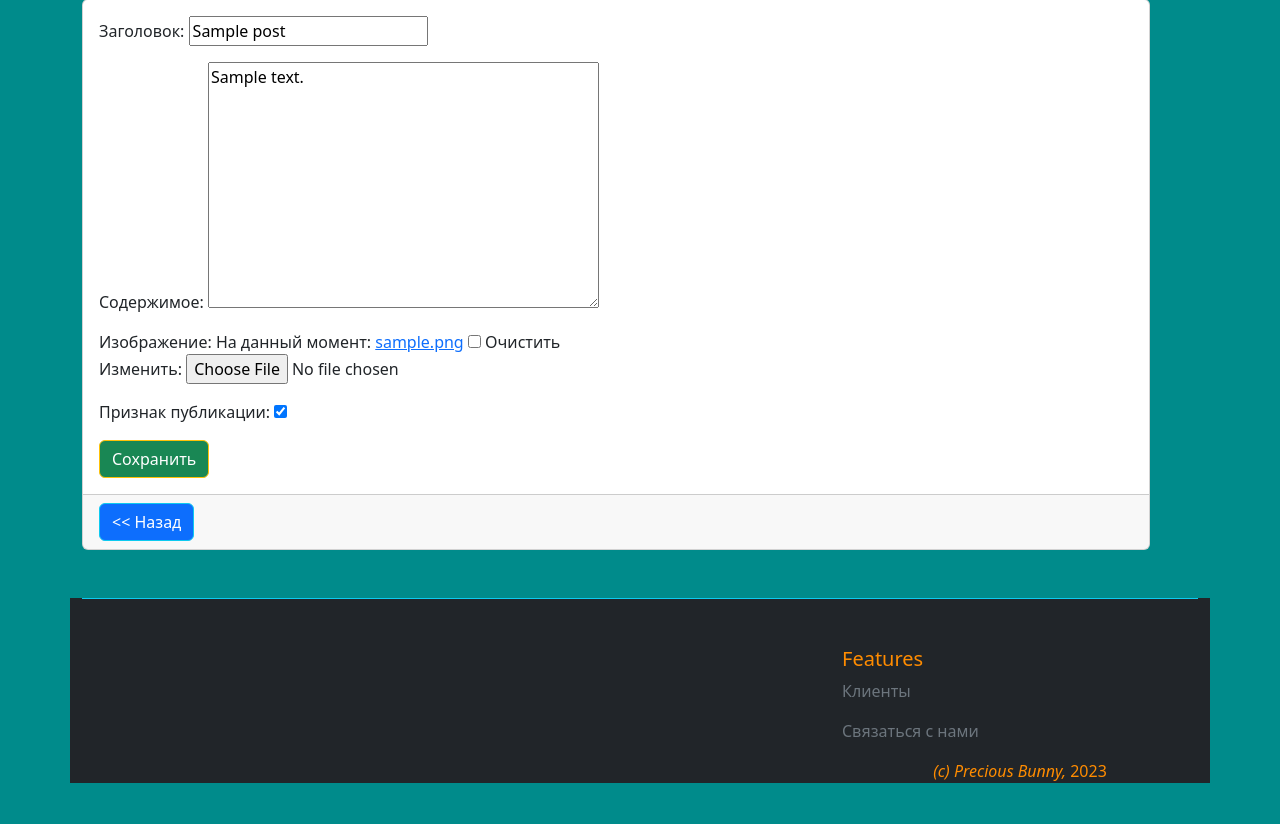
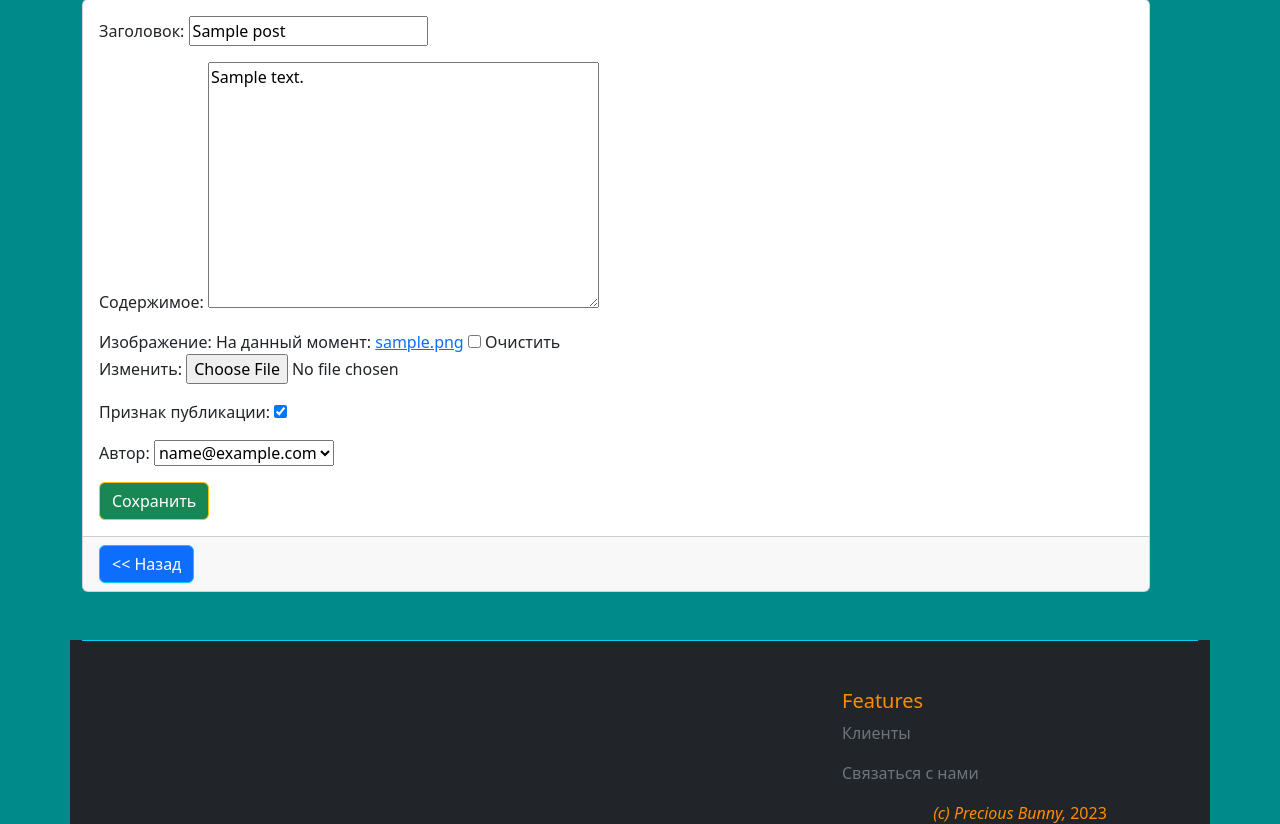
Before and after one commit to PreciousBunny/skypro_coursework_django, a Django app: a page that uses main/templates/main/base.html in a window 1280 px wide. Shown: the part 97-921 px from the top of the page. Run offline with Django 5.2, Linux system fonts and the light colour scheme; a user stored in the database is signed in; tables that the repository leaves empty hold one stand-in row (values such as "Sample post"); some libraries are stand-ins or nearby versions.

Commit message:
code fix in application blog (display the creator of the post) and mini Update README.md

```diff
--- a/blog/models.py
+++ b/blog/models.py
@@ -19,7 +19,7 @@ class Post(models.Model):
     creation_date = models.DateTimeField(verbose_name='Дата создания', auto_now_add=True)
     is_published = models.BooleanField(verbose_name='Признак публикации', default=True)
     view_count = models.PositiveIntegerField(verbose_name='Количество просмотров', default=0)
-    created_by = models.ForeignKey(User, verbose_name='Автор', on_delete=models.CASCADE, related_name='post', **NULLABLE)
+    created_by = models.ForeignKey('users.User', verbose_name='Автор', on_delete=models.CASCADE, related_name='post', **NULLABLE)
 
     def __str__(self):
         return f'{self.name}'
--- a/blog/templates/blog/post_detail.html
+++ b/blog/templates/blog/post_detail.html
@@ -38,7 +38,7 @@
     </div>
     <div class="card-footer text-muted">
         <p class="card-text">
-            Создана: {{ object.creation_date }}<br>
+            Создана: {{ object.created_by }}<br>
         </p>
     </div>
 {% endblock %}
--- a/blog/views.py
+++ b/blog/views.py
@@ -37,7 +37,7 @@ class PostDetailView(LoginRequiredMixin, DetailView):
 
 class PostCreateView(LoginRequiredMixin, CreateView):
     model = Post
-    fields = ('name', 'content', 'image', 'is_published')
+    fields = ('name', 'content', 'image', 'is_published', 'created_by',)
     success_url = reverse_lazy('blog:post_list')
 
     def form_valid(self, form):
@@ -56,7 +56,7 @@ class PostDeleteView(LoginRequiredMixin, DeleteView):
 
 class PostUpdateView(LoginRequiredMixin, UpdateView):
     model = Post
-    fields = ('name', 'content', 'image', 'is_published')
+    fields = ('name', 'content', 'image', 'is_published', 'created_by',)
 
     def form_valid(self, form):
         if form.is_valid():
```
Also changed, not shown: README.md.
